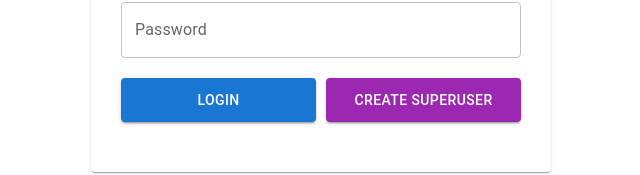
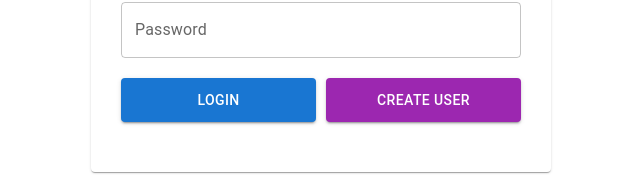
Before and after one commit to PendingUsername/my_webapp, a React (Create React App) app in the folder frontend/: page / in a window 1280 px wide. Shown: the part 397-572 px from the top of the page, without its empty margins (319-959 px from the left). Built offline with nearby package versions, Linux system fonts and the light colour scheme.

Commit message:
changed superuser to user

```diff
--- a/frontend/src/components/Login.js
+++ b/frontend/src/components/Login.js
@@ -153,14 +153,14 @@ const Login = ({ setToken }) => {
               padding: '10px',
             }}
           >
-            Create Superuser
+            Create User
           </Button>
         </Box>
       </Paper>
 
       {/* Dialog for Creating Superuser */}
       <Dialog open={isSuperuserDialogOpen} onClose={handleCloseSuperuserDialog}>
-        <DialogTitle>Create Superuser</DialogTitle>
+        <DialogTitle>Create User</DialogTitle>
         <DialogContent>
           <TextField
             label="Username"
@@ -194,7 +194,7 @@ const Login = ({ setToken }) => {
             Cancel
           </Button>
           <Button onClick={handleCreateSuperuser} color="secondary">
-            Create Superuser
+            Create user
           </Button>
         </DialogActions>
       </Dialog>
```
